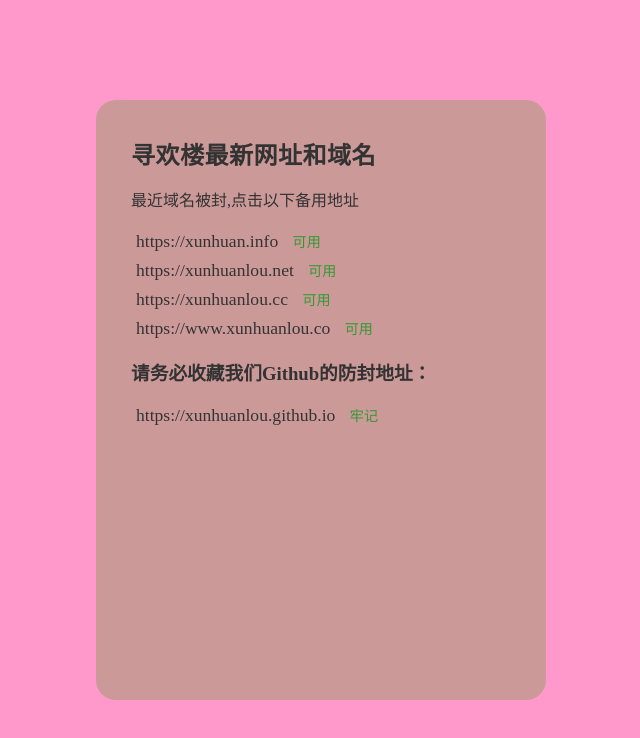
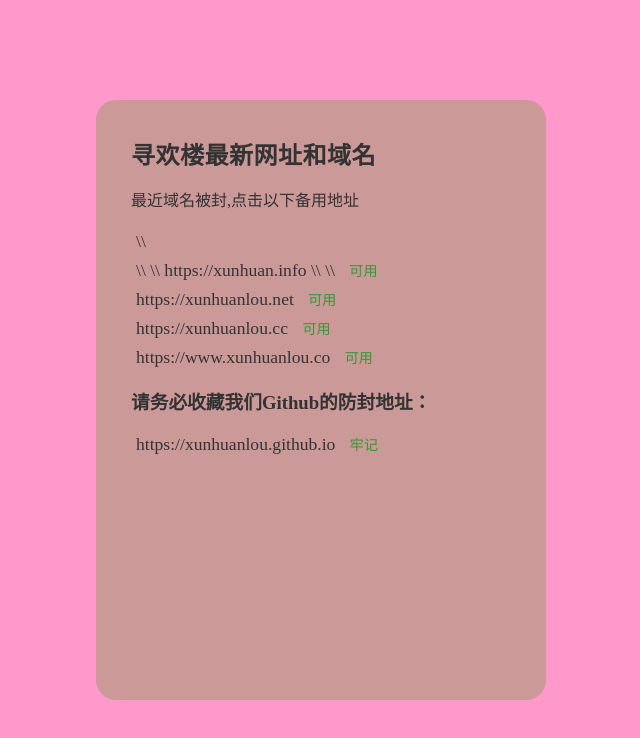
Before and after one commit to xunhuanlou/xunhuanlou.github.io, a plain HTML site: page index.html in a window 1280 px wide. Shown: the whole page, without its empty margins (319-959 px from the left). Drawn offline with Linux system fonts and the light colour scheme.

Commit message:
Update index.html

```diff
--- a/index.html
+++ b/index.html
@@ -40,11 +40,11 @@
                 <h1 class="box__description-title">寻欢楼最新网址和域名</h1>
                 <div class="box__description-text">最近域名被封,点击以下备用地址</div>
                 <ul>
-                    <li>
-                        <a href="https://xunhuan.info/">
-                            https://xunhuan.info
-                        </a>
-                        <small><time>可用</time></small>
+ \\                  <li>
+ \\                       <a href="https://xunhuan.info/">
+ \\                          https://xunhuan.info
+ \\                       </a>
+ \\                     <small><time>可用</time></small>
                     </li>
                     <li>
                         <a href="https://xunhuanlou.net/">
```
